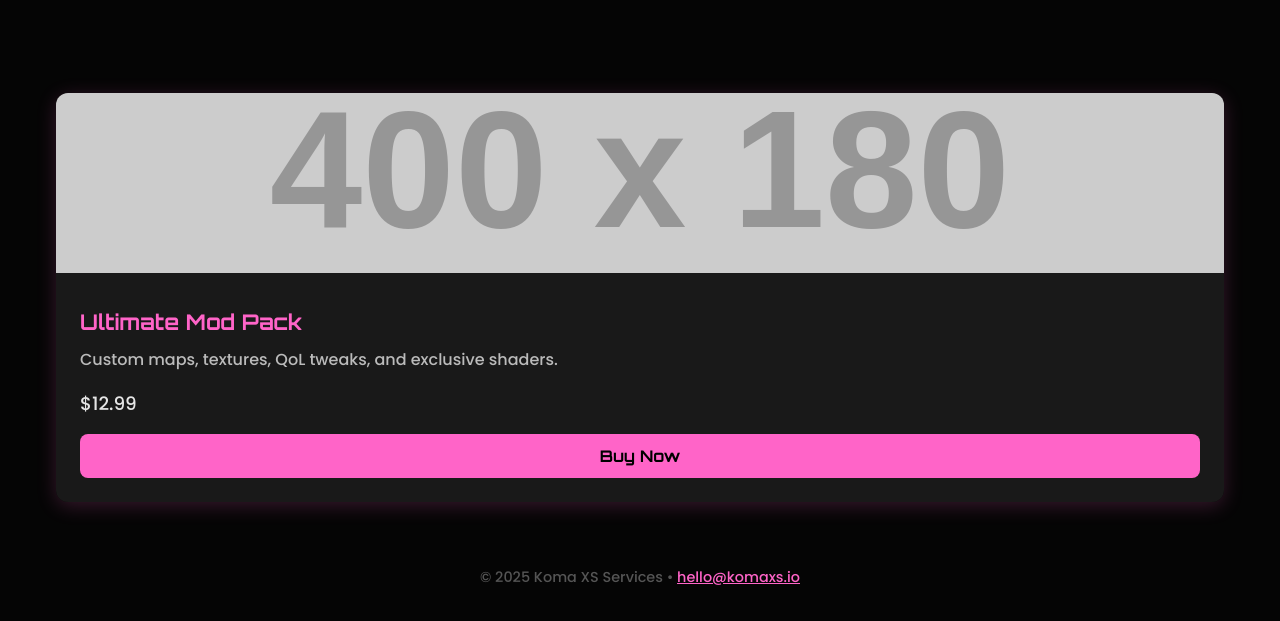
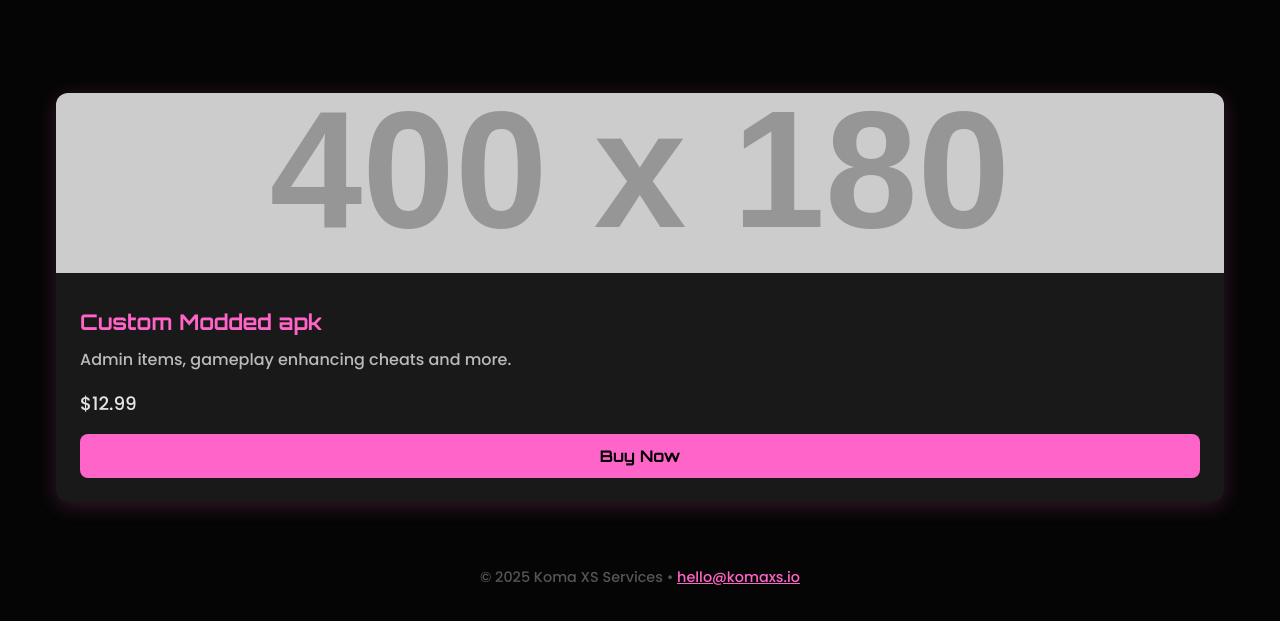
Before and after one commit to KomaVR/KomaXSServices, a website: page public/index.html in a window 1280 px wide. Shown: the part 308-929 px from the top of the page. Drawn offline with Linux system fonts and the light colour scheme; placeholder pictures from the web are drawn by us.

Commit message:
Update index.html

```diff
--- a/public/index.html
+++ b/public/index.html
@@ -180,8 +180,8 @@
       <div class="card">
         <img src="https://via.placeholder.com/400x180.png?text=Ultimate+Mod+Pack" alt="Ultimate Mod Pack"/>
         <div class="info">
-          <h3>Ultimate Mod Pack</h3>
-          <p>Custom maps, textures, QoL tweaks, and exclusive shaders.</p>
+          <h3>Custom Modded apk</h3>
+          <p>Admin items, gameplay enhancing cheats and more.</p>
           <div class="price">$12.99</div>
           <button class="buy-btn" data-product="product1">Buy Now</button>
         </div>
```
